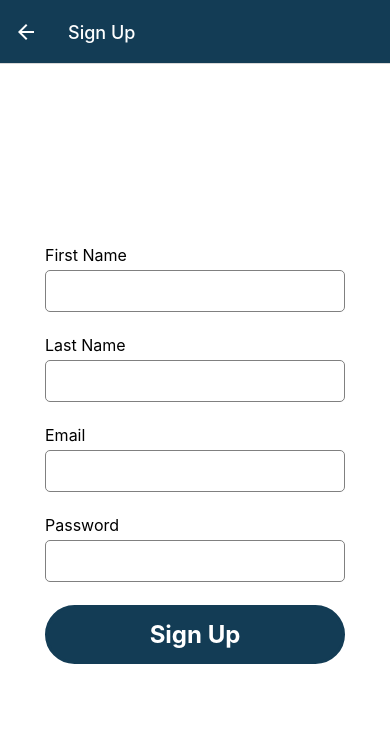
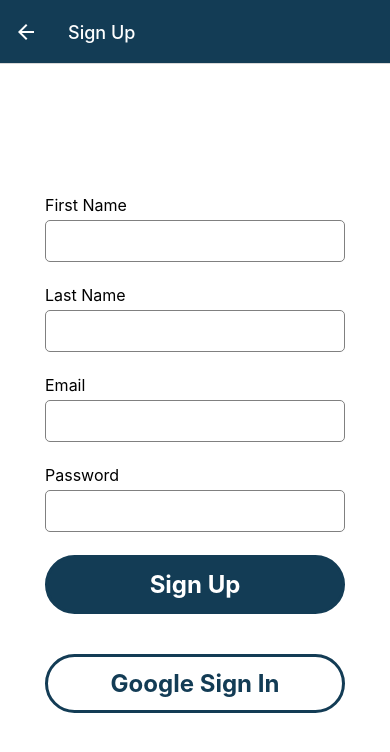
Before and after one commit to LDomadia/tech-demo-1-test, a React Native app in the folder TechDemo/: screen /SignUp in a window 390 px wide. Shown: the top 752 px of the page. Built offline with nearby package versions, Linux system fonts and the light colour scheme.

Commit message:
added google button

```diff
--- a/TechDemo/App.tsx
+++ b/TechDemo/App.tsx
@@ -3,6 +3,11 @@ import { NavigationContainer } from '@react-navigation/native';
 import { createNativeStackNavigator } from '@react-navigation/native-stack';
 import SignUpScreen from './screens/SignUpScreen';
 import StartUpScreen from './screens/StartUpScreen';
+
+export type RootStackParamList = {
+  StartUp: undefined,
+  SignUp: undefined
+}
 
 const Stack = createNativeStackNavigator();
 
--- a/TechDemo/components/MyButton.tsx
+++ b/TechDemo/components/MyButton.tsx
@@ -5,9 +5,9 @@ import { Pressable, Text, StyleSheet } from "react-native";
 
 export type Props = {
     text: string,
-    type: string,
-    size: string,
-    onPressFn: Function
+    type?: string,
+    size?: string,
+    onPressFn?: Function
 }
 
 const MyButton = (props: any) => {
--- a/TechDemo/screens/SignUpScreen.tsx
+++ b/TechDemo/screens/SignUpScreen.tsx
@@ -1,5 +1,5 @@
 import React, { useState } from 'react';
-import { StyleSheet, View} from 'react-native';
+import { StyleSheet, View, Dimensions} from 'react-native';
 import { StatusBar } from 'expo-status-bar';
 import MyButton from '../components/MyButton';
 import MyField from '../components/MyField';
@@ -21,7 +21,9 @@ export default function SignUpScreen() {
       <MyField title='Last Name' type='text' onChangeFn={setLName} />
       <MyField title='Email' type='text' onChangeFn={setEmail} />
       <MyField title='Password' type='text' onChangeFn={setPassword} />
-      <MyButton text="Sign Up" type="primary" size="large" onPressFn={() => { signUpWithEmail(fName, lName, email, password); } } />
+        <MyButton text="Sign Up" type="primary" size="large" onPressFn={() => { signUpWithEmail(fName, lName, email, password); } } />
+        <View style={{height: Dimensions.get('screen').width * 0.05}}></View>
+        <MyButton text="Google Sign In" type="secondary" size="large" onPressFn={() => {}} />
     </View>
     </>
   );
@@ -29,14 +31,9 @@ export default function SignUpScreen() {
 
 const styles = StyleSheet.create({
   container: {
-    flex: 1,
+    flex: 2,
     backgroundColor: '#fff',
     alignItems: 'center',
     justifyContent: 'center',
   },
-  fixToText: {
-    flexDirection: 'column',
-    justifyContent: 'space-between',
-    alignItems: 'center',
-  },
 });
--- a/TechDemo/screens/StartUpScreen.tsx
+++ b/TechDemo/screens/StartUpScreen.tsx
@@ -1,9 +1,19 @@
+import { NativeStackScreenProps } from '@react-navigation/native-stack';
 import { StatusBar } from 'expo-status-bar';
 import React from "react";
 import { View, Dimensions, StyleSheet, Text } from "react-native";
+import { RootStackParamList } from '../App';
 import MyButton from '../components/MyButton'
 
-export default function StartUpScreen(props: any) {
+// type ScreenProps = {
+//     navigation: NativeStackScreenProps<RootStackParamList>
+// }
+
+type ScreenProps = {
+    navigation: any
+}
+
+export default function StartUpScreen({ navigation }: ScreenProps) {
     return (
         <View style={styles.container}>
           <Text style={{fontSize: 40}}>Hello</Text>
@@ -12,7 +22,7 @@ export default function StartUpScreen(props: any) {
           <View style={styles.fixToText}>
             <MyButton type="primary" text="Login" size="large"/>
             <View style={{height: Dimensions.get('screen').width * 0.05}}></View>
-            <MyButton type="secondary" text="Sign Up" size="large" onPressFn={() => props.navigation.navigate("SignUp")}/>
+            <MyButton type="secondary" text="Sign Up" size="large" onPressFn={() => navigation.navigate("SignUp")}/>
           </View>
         </View>
     );
```
